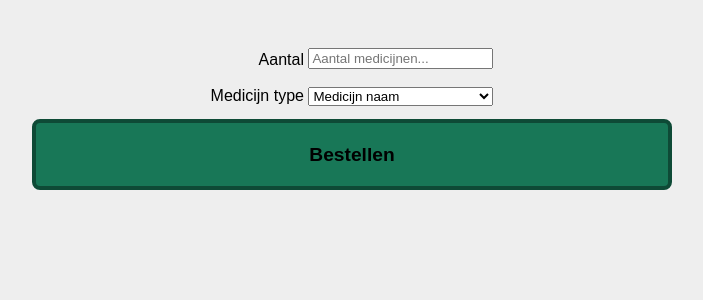
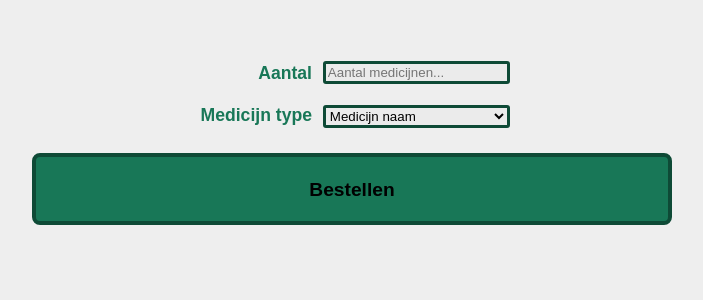
Before and after one commit to Rikthepixel/PD12-Groep21-Proftaak, a PHP site: page /Bestellen.php in a window 1280 px wide. Shown: the part 150-450 px from the top of the page, without its empty margins (288-991 px from the left). Run offline with PHP 8.4, Linux system fonts and the light colour scheme; the visitor is signed in with stand-in values (Sample User, id 1).

Commit message:
[Change] Pretty pretty bestelpagina

```diff
--- a/Website/Bestellen.php
+++ b/Website/Bestellen.php
@@ -46,10 +46,35 @@ include_once 'Header.Inc.php';
                 /*float:left;*/
                 display: inline-block;
                 text-align: right;
+
+                padding-left: 1%;
+                padding-top: 2%;
+                padding-bottom: 2%;
+
+                font-size:110%;
+                font-weight:bold;
+
+                color:#187757;
             }
+
             #InputText{
                 width:100%;
+
+                background-color:#ebebeb;
+                color:black;
+
+                border-radius:3px;
+                border:3px solid #0e4a36;
             }
+
+            #InputText:hover{
+                border-color:#21755a;
+                background-color:#f5f5f5;
+            }
+            #InputText:focus{
+                border-color:#21755a;
+                background-color:white;
+        }
     </style>
 </head>
 <body>
```
